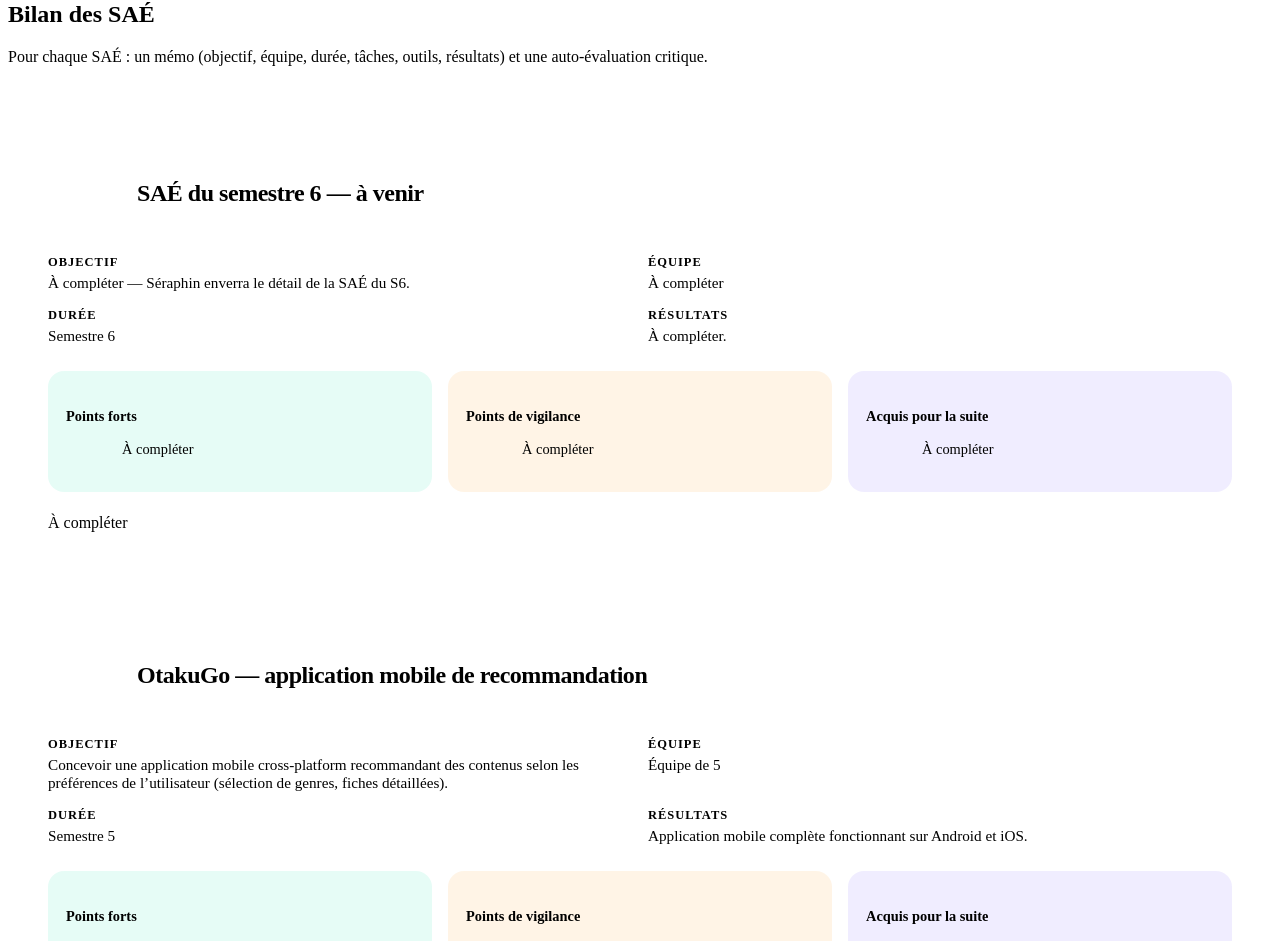
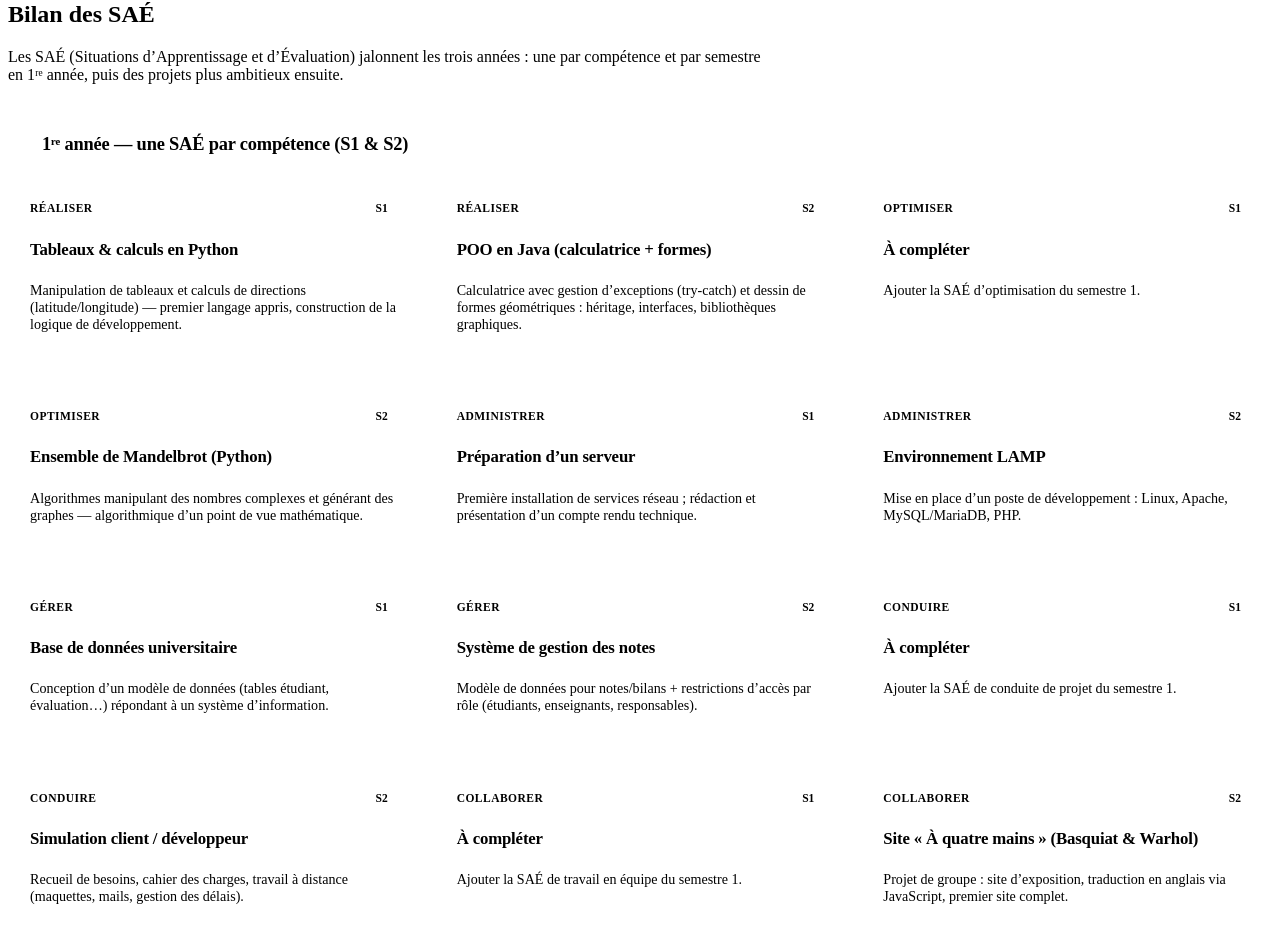
Before and after one commit to SKGE93/portfolio-academique-villetaneuse, a React (Vite) app: page / in a window 1280 px wide. Shown: the part 3340-4281 px from the top of the page. Built offline with nearby package versions, Linux system fonts and the light colour scheme; the HTML template or start-up script is replaced by a standard one.

Commit message:
SAÉ: grille des 12 SAÉ de 1ère année (par compétence x semestre) + cartes détaillées 2e/3e année

```diff
--- a/src/components/Saes.jsx
+++ b/src/components/Saes.jsx
@@ -1,5 +1,6 @@
+import { motion } from 'framer-motion'
 import Reveal from './Reveal'
-import { saes } from '../data/content'
+import { saes, saesY1 } from '../data/content'
 
 export default function Saes() {
   return (
@@ -14,12 +15,44 @@ export default function Saes() {
           </Reveal>
           <Reveal delay={0.1}>
             <p className="section-lead">
-              Pour chaque SAÉ : un mémo (objectif, équipe, durée, tâches, outils, résultats)
-              et une auto-évaluation critique.
+              Les SAÉ (Situations d’Apprentissage et d’Évaluation) jalonnent les trois années :
+              une par compétence et par semestre en 1ʳᵉ année, puis des projets plus ambitieux ensuite.
             </p>
           </Reveal>
         </div>
 
+        {/* — 1ʳᵉ année : grille compacte, 1 par compétence × semestre — */}
+        <Reveal>
+          <h3 className="saes__sub">1ʳᵉ année — une SAÉ par compétence (S1 &amp; S2)</h3>
+        </Reveal>
+        <div className="saey1-grid">
+          {saesY1.map((s, i) => {
+            const todo = s.titre === 'À compléter'
+            return (
+              <motion.article
+                key={`${s.competence}-${s.semestre}`}
+                className={`saey1-card ${todo ? 'is-todo' : ''}`}
+                initial={{ opacity: 0, y: 20 }}
+                whileInView={{ opacity: 1, y: 0 }}
+                viewport={{ once: true, margin: '-40px' }}
+                transition={{ delay: (i % 4) * 0.05, duration: 0.5 }}
+                style={{ '--accent': s.color }}
+              >
+                <header className="saey1-card__top">
+                  <span className="saey1-card__comp">{s.competence}</span>
+                  <span className="saey1-card__sem">{s.semestre}</span>
+                </header>
+                <h4 className="saey1-card__title">{s.titre}</h4>
+                <p className="saey1-card__desc">{s.desc}</p>
+              </motion.article>
+            )
+          })}
+        </div>
+
+        {/* — 2ᵉ & 3ᵉ année : cartes détaillées — */}
+        <Reveal>
+          <h3 className="saes__sub saes__sub--mt">2ᵉ &amp; 3ᵉ année — SAÉ projets (mémo &amp; auto-évaluation)</h3>
+        </Reveal>
         <div className="sae-list">
           {saes.map((s, i) => (
             <Reveal delay={i * 0.06} key={i}>
--- a/src/data/content.js
+++ b/src/data/content.js
@@ -166,25 +166,100 @@ export const saes = [
     vigilance: ['Coordination du travail de groupe sur la même base de code (à confirmer)'],
     acquis: ['Mieux découper les tâches Git en amont (à confirmer)'],
   },
+]
+
+// SAÉ de 1ʳᵉ année — 1 par compétence et par semestre (S1 & S2).
+// ⚠️ L'affectation S1/S2 est une 1ʳᵉ proposition à ajuster ; « à compléter » = créneau à remplir.
+export const saesY1 = [
+  // — Réaliser —
   {
-    code: 'SAÉ · S2',
-    titre: 'Site exposition « À quatre mains » (Basquiat & Warhol)',
-    objectif:
-      'À partir des œuvres collaboratives de Basquiat et Warhol, concevoir un site retraçant l’exposition « À quatre mains » tout en imaginant une exposition fictive à venir.',
-    equipe: 'Projet de groupe',
-    duree: 'Semestre 2 (fin de 1ʳᵉ année)',
-    taches: [
-      'Maquettage Figma',
-      'Intégration HTML / CSS, intégration de vidéos',
-      'Fonctionnalité de traduction en anglais via JavaScript',
-      'Invention d’une exposition future (recherche & créativité)',
-    ],
-    outils: ['HTML', 'CSS', 'JavaScript', 'Figma'],
-    resultats: 'Premier site complet mobilisant l’ensemble des compétences de 1ʳᵉ année — résultat dont je suis très satisfait.',
-    valorisation: 'Démonstration de bout en bout de la chaîne front (maquette → intégration → interactivité) et de ma progression sur un an.',
-    pointsForts: ['Thème artistique laissant beaucoup de liberté créative', 'Mobilisation de toutes les compétences de 1ʳᵉ année'],
-    vigilance: ['Code JS encore peu structuré à ce stade (à confirmer)'],
-    acquis: ['Bases solides réinvesties dans les projets suivants'],
+    competence: 'Réaliser',
+    color: 'var(--violet)',
+    semestre: 'S1',
+    titre: 'Tableaux & calculs en Python',
+    desc: 'Manipulation de tableaux et calculs de directions (latitude/longitude) — premier langage appris, construction de la logique de développement.',
+  },
+  {
+    competence: 'Réaliser',
+    color: 'var(--violet)',
+    semestre: 'S2',
+    titre: 'POO en Java (calculatrice + formes)',
+    desc: 'Calculatrice avec gestion d’exceptions (try-catch) et dessin de formes géométriques : héritage, interfaces, bibliothèques graphiques.',
+  },
+  // — Optimiser —
+  {
+    competence: 'Optimiser',
+    color: 'var(--coral)',
+    semestre: 'S1',
+    titre: 'À compléter',
+    desc: 'Ajouter la SAÉ d’optimisation du semestre 1.',
+  },
+  {
+    competence: 'Optimiser',
+    color: 'var(--coral)',
+    semestre: 'S2',
+    titre: 'Ensemble de Mandelbrot (Python)',
+    desc: 'Algorithmes manipulant des nombres complexes et générant des graphes — algorithmique d’un point de vue mathématique.',
+  },
+  // — Administrer —
+  {
+    competence: 'Administrer',
+    color: 'var(--sky)',
+    semestre: 'S1',
+    titre: 'Préparation d’un serveur',
+    desc: 'Première installation de services réseau ; rédaction et présentation d’un compte rendu technique.',
+  },
+  {
+    competence: 'Administrer',
+    color: 'var(--sky)',
+    semestre: 'S2',
+    titre: 'Environnement LAMP',
+    desc: 'Mise en place d’un poste de développement : Linux, Apache, MySQL/MariaDB, PHP.',
+  },
+  // — Gérer —
+  {
+    competence: 'Gérer',
+    color: 'var(--mint)',
+    semestre: 'S1',
+    titre: 'Base de données universitaire',
+    desc: 'Conception d’un modèle de données (tables étudiant, évaluation…) répondant à un système d’information.',
+  },
+  {
+    competence: 'Gérer',
+    color: 'var(--mint)',
+    semestre: 'S2',
+    titre: 'Système de gestion des notes',
+    desc: 'Modèle de données pour notes/bilans + restrictions d’accès par rôle (étudiants, enseignants, responsables).',
+  },
+  // — Conduire —
+  {
+    competence: 'Conduire',
+    color: 'var(--amber)',
+    semestre: 'S1',
+    titre: 'À compléter',
+    desc: 'Ajouter la SAÉ de conduite de projet du semestre 1.',
+  },
+  {
+    competence: 'Conduire',
+    color: 'var(--amber)',
+    semestre: 'S2',
+    titre: 'Simulation client / développeur',
+    desc: 'Recueil de besoins, cahier des charges, travail à distance (maquettes, mails, gestion des délais).',
+  },
+  // — Collaborer —
+  {
+    competence: 'Collaborer',
+    color: 'var(--pink)',
+    semestre: 'S1',
+    titre: 'À compléter',
+    desc: 'Ajouter la SAÉ de travail en équipe du semestre 1.',
+  },
+  {
+    competence: 'Collaborer',
+    color: 'var(--pink)',
+    semestre: 'S2',
+    titre: 'Site « À quatre mains » (Basquiat & Warhol)',
+    desc: 'Projet de groupe : site d’exposition, traduction en anglais via JavaScript, premier site complet.',
   },
 ]
 
--- a/src/styles/components.css
+++ b/src/styles/components.css
@@ -246,6 +246,38 @@
 .sae-col--next li::before { background: var(--violet); }
 .sae-card__tags { display: flex; flex-wrap: wrap; gap: 8px; margin-top: 22px; }
 
+.saes__sub {
+  font-family: var(--font-display); font-weight: 700; font-size: 1.15rem;
+  letter-spacing: -0.01em; margin-bottom: 22px;
+  display: flex; align-items: center; gap: 12px;
+}
+.saes__sub::before { content: ''; width: 22px; height: 3px; background: var(--coral); border-radius: 3px; }
+.saes__sub--mt { margin-top: 56px; }
+
+.saey1-grid {
+  display: grid; grid-template-columns: repeat(3, 1fr); gap: 16px;
+  margin-bottom: 8px;
+}
+.saey1-card {
+  position: relative; padding: 22px;
+  border-radius: 18px; background: var(--card);
+  border: 1px solid var(--line); border-top: 4px solid var(--accent);
+  transition: transform 0.3s, box-shadow 0.3s;
+}
+.saey1-card:hover { transform: translateY(-5px); box-shadow: var(--shadow-sm); }
+.saey1-card.is-todo { background: repeating-linear-gradient(45deg, #fff, #fff 10px, var(--paper-2) 10px, var(--paper-2) 20px); opacity: 0.85; }
+.saey1-card__top { display: flex; align-items: center; justify-content: space-between; margin-bottom: 12px; }
+.saey1-card__comp {
+  font-family: var(--font-display); font-weight: 600; font-size: 0.72rem;
+  letter-spacing: 0.04em; text-transform: uppercase; color: var(--accent);
+}
+.saey1-card__sem {
+  font-family: var(--font-display); font-weight: 700; font-size: 0.72rem;
+  padding: 3px 9px; border-radius: 100px; background: var(--ink); color: var(--paper);
+}
+.saey1-card__title { font-family: var(--font-display); font-weight: 700; font-size: 1.05rem; letter-spacing: -0.01em; }
+.saey1-card__desc { color: var(--muted); font-size: 0.88rem; margin-top: 8px; }
+
 /* ============================ STAGE ============================ */
 .stage { background: var(--ink); color: var(--paper); overflow: hidden; }
 .stage .eyebrow { color: var(--amber); }
@@ -395,12 +427,14 @@
   .comp-grid { grid-template-columns: 1fr 1fr; }
   .stage__grid { grid-template-columns: 1fr; }
   .proj-grid { grid-template-columns: 1fr 1fr; }
+  .saey1-grid { grid-template-columns: 1fr 1fr; }
   .soft__grid { grid-template-columns: 1fr; }
   .soft__left { position: static; }
 }
 @media (max-width: 600px) {
   .comp-grid { grid-template-columns: 1fr; }
   .proj-grid { grid-template-columns: 1fr; }
+  .saey1-grid { grid-template-columns: 1fr; }
   .sae-card__meta { grid-template-columns: 1fr; }
   .sae-card__cols { grid-template-columns: 1fr; }
   .stage__crit { grid-template-columns: 1fr; }
```
